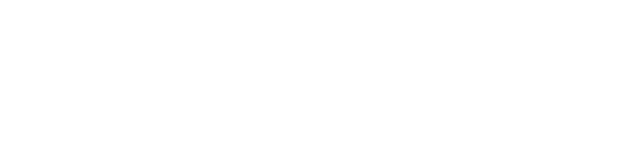
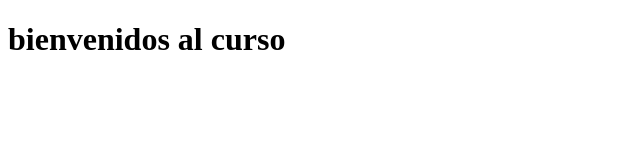
Before and after one commit to MiaSise-12/clase_06, a plain HTML site: page index.html in a window 1280 px wide. Shown: the whole page, without its empty margins (0-640 px from the left). Drawn offline with Linux system fonts and the light colour scheme.

Commit message:
cambiando el  archivo index

```diff
--- a/index.html
+++ b/index.html
@@ -6,6 +6,6 @@
     <title>Document</title>
 </head>
 <body>
-
+    <h1>bienvenidos al curso </h1>
 </body>
 </html>
```
